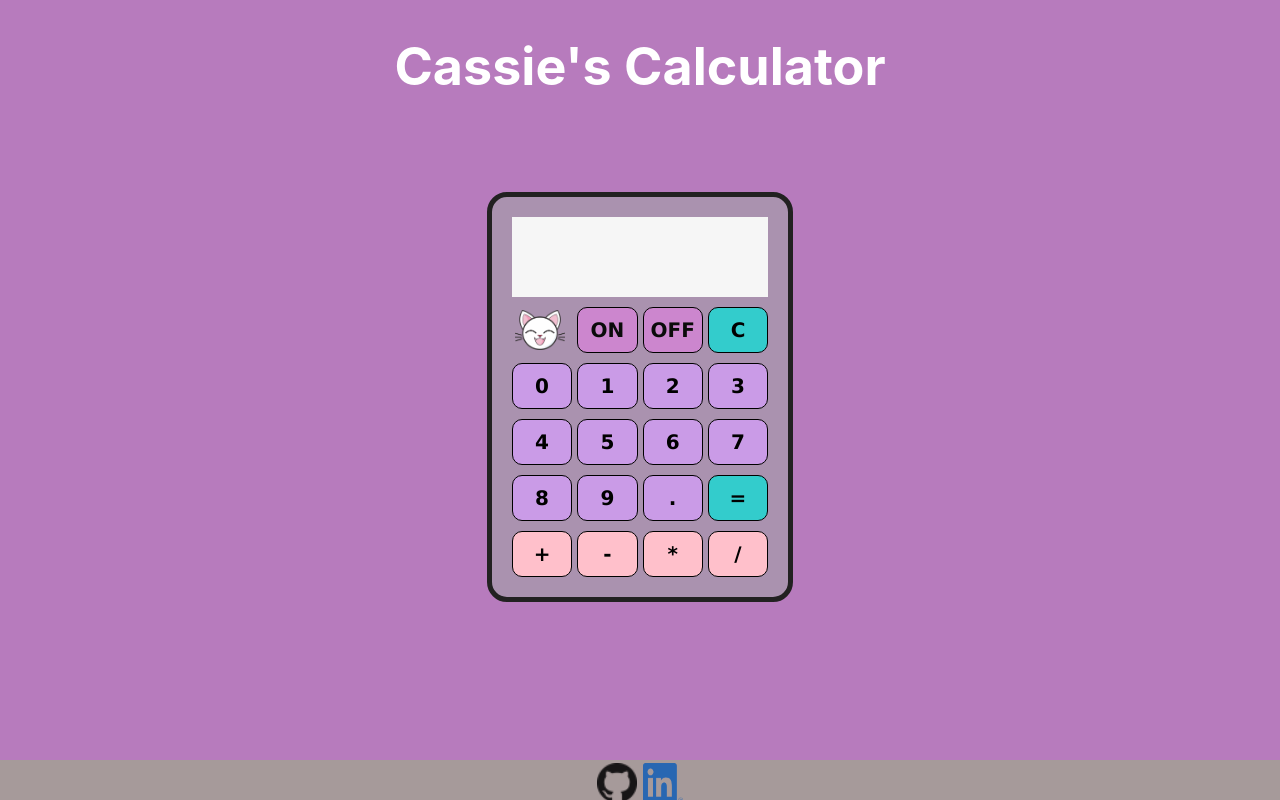
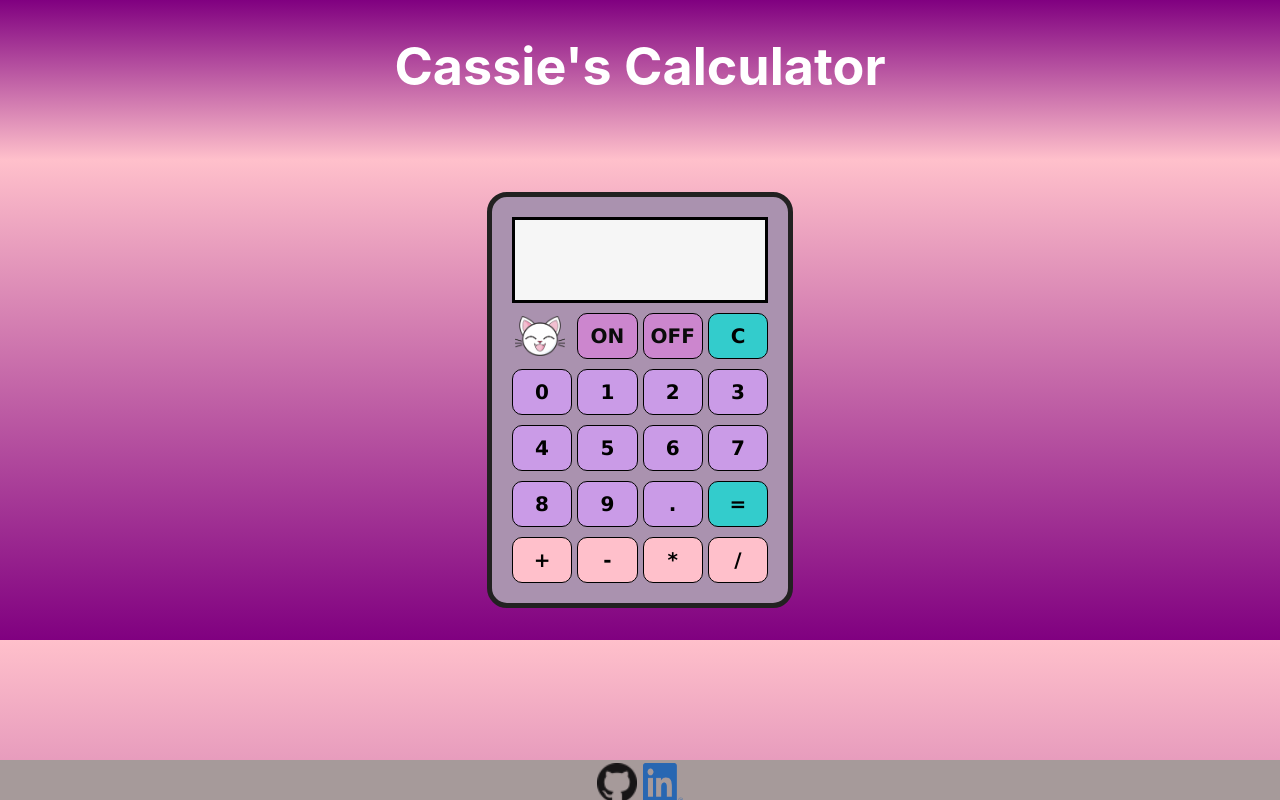
Before and after one commit to cassichan/personal-react-calculator, a React (Create React App) app: page / in a window 1280 px wide. Built offline with nearby package versions, Linux system fonts and the light colour scheme.

Commit message:
adding linear gradient

```diff
--- a/src/App.css
+++ b/src/App.css
@@ -4,7 +4,7 @@
 }
 
 .App-header {
-  background-color: #b77bbd;
+  background-image: linear-gradient(purple, pink);
   min-height: 20vh;
   display: flex;
   flex-direction: column;
--- a/src/Calculator/calc.css
+++ b/src/Calculator/calc.css
@@ -1,5 +1,5 @@
 body {
-  background-color: #b77bbd;
+  background-image: linear-gradient(pink, purple);
 }
 
 #main {
@@ -80,9 +80,9 @@ body {
   min-height: 5vh;
   background-color: #f6f6f6;
   color: black;
-  /* border-top: solid;
+  border-top: solid;
   border-left: solid;
-  border-right: solid; */
+  border-right: solid;
 }
 
 .current-num {
@@ -92,8 +92,8 @@ body {
   min-height: 5vh;
   background-color: #f6f6f6;
   color: black;
-  /* border-bottom: solid; */
-  /* border-left: solid;
-  border-right: solid; */
+  border-bottom: solid;
+  border-left: solid;
+  border-right: solid;
   margin-bottom: 10px;
 }
```
Also changed, not shown: src/Calculator/Calc.jsx (+3 -19 lines), src/logo.svg (deleted).
